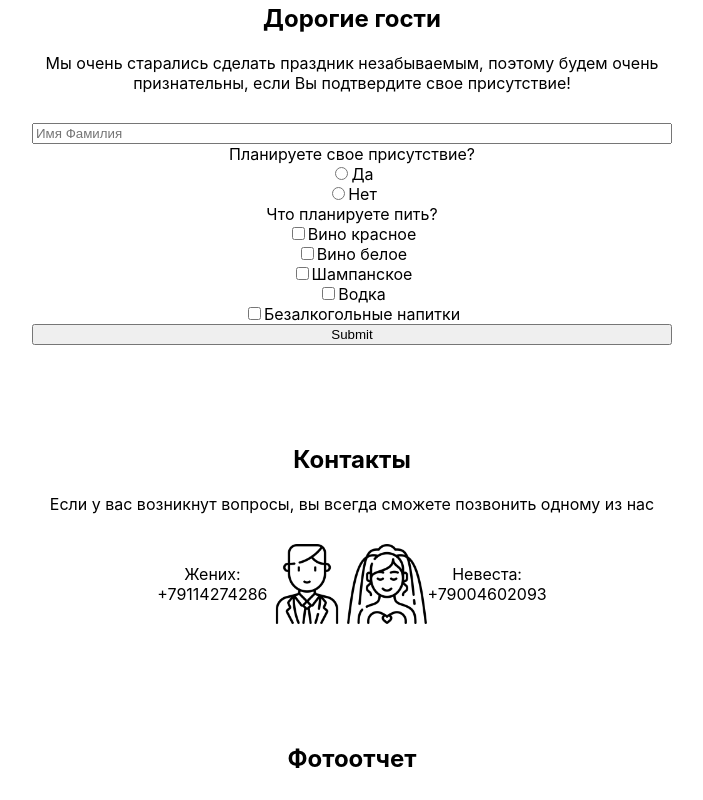
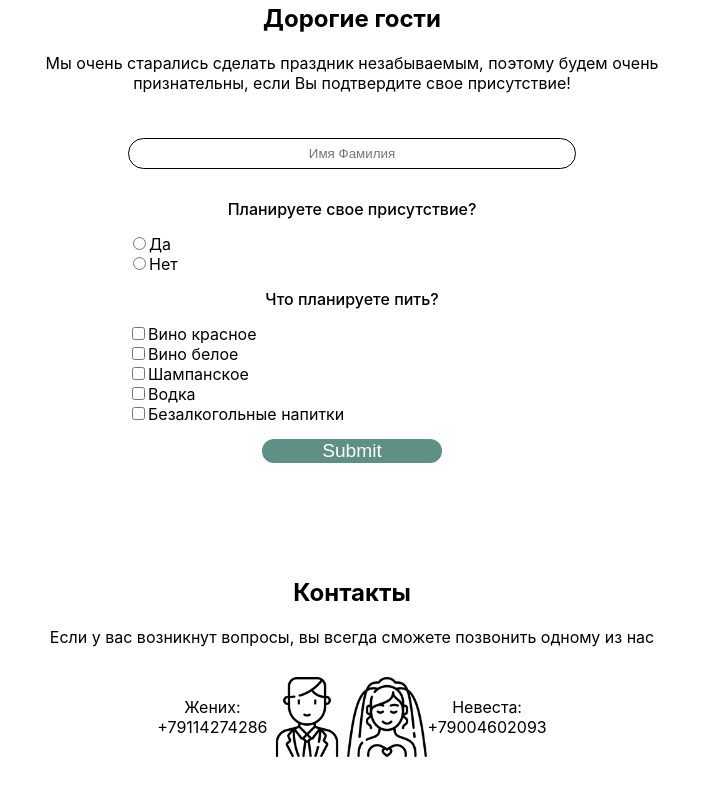
Before and after one commit to SpanDetectea/wedding, a React (Create React App) app: page / in a window 1280 px wide. Shown: the part 3260-4060 px from the top of the page, without its empty margins (288-991 px from the left). Built offline with nearby package versions, Linux system fonts and the light colour scheme.

Commit message:
визуал формы

```diff
--- a/public/index.html
+++ b/public/index.html
@@ -2,22 +2,22 @@
 <html lang="en">
   <head>
     <meta charset="utf-8" />
-    <link rel="icon" href="%PUBLIC_URL%/favicon.ico" />
-    <meta name="viewport" content="width=device-width, initial-scale=1" />
-    <meta name="theme-color" content="#000000" />
-    <meta
+    <!-- <link rel="icon" href="%PUBLIC_URL%/favicon.ico" /> -->
+    <!-- <meta name="viewport" content="width=device-width, initial-scale=1" /> -->
+    <!-- <meta name="theme-color" content="#000000" /> -->
+    <link rel="icon" sizes="16x16" href="%PUBLIC_URL%/dance.png" type="image/x-icon">
+    <!-- <meta
       name="description"
       content="Web site created using create-react-app"
-    />
-    <link rel="apple-touch-icon" href="%PUBLIC_URL%/logo192.png" />
+    /> -->
+    <!-- <link rel="apple-touch-icon" href="%PUBLIC_URL%/logo192.png" /> -->
 
-    <link rel="manifest" href="%PUBLIC_URL%/manifest.json" />
+    <!-- <link rel="manifest" href="%PUBLIC_URL%/manifest.json" /> -->
     <link href="https://fonts.googleapis.com/css2?family=Philosopher:ital,wght@0,400;0,700;1,400;1,700&display=swap" rel="stylesheet">
-    <title>React App</title>
+        <title>Роман & Екатерина</title>
   </head>
   <body>
-    <noscript>You need to enable JavaScript to run this app.</noscript>
+    <!-- <noscript>You need to enable JavaScript to run this app.</noscript> -->
     <div id="root"></div>
-
   </body>
 </html>
--- a/src/components/Invite/Invite.tsx
+++ b/src/components/Invite/Invite.tsx
@@ -5,7 +5,7 @@ const Invite = () => {
     <div className="invite">
       <h2 className="invite__names">Роман & Екатерина</h2>
       <p>22/06/2024</p>
-      <p>
+      <p className="invite__info">
       Мы приглашаем вас разделить с нами радостный день, в который мы станем семьёй!
       Это событие мы хотим отметить в кругу самых близких для нас людей,
       и мы будем очень рады, если вы разделите этот счастливый день с нами.
--- a/src/components/WorkSheet/WorkSheet.scss
+++ b/src/components/WorkSheet/WorkSheet.scss
@@ -2,8 +2,52 @@
     margin: 100px 0;
     text-align: center;
     &__form {
-        margin: 30px 0;
+        // margin: 30px 0;
         display: flex;
         flex-direction: column;
+        width: 70%;
+        margin: 30px auto;
+        &__name {
+            // width: 40%;
+            // font-size: 2em;
+            border-radius: 30px;
+            padding: 7px;
+            // outline: none;
+            border: 1px solid #000;
+            // margin: 0 auto;
+            margin: 15px 0;
+            &::placeholder {
+                text-align: center;
+            }
+        }
+        &__button {
+            margin: 15px 0;
+            width: 40%;
+            align-self: center;
+            background-color: #5e9085;
+            // border: 1px solid #000;
+            border: 0;
+            color: #fff;
+            font-size: 1.2em;
+            border-radius: 30px;
+            &:active {
+                transform: scale(0.95, 0.95);
+            }
+        }
+        &__choice {
+            align-self: self-start;
+            // float: left;
+        }
+        &__heading {
+            margin: 15px 0;
+            font-weight: 500;
+        }
     }
 }
+.answer {
+    text-align: center;
+    margin: 100px 0;
+    color: #5e9085;
+    font-weight: 500;
+    font-size: 2em;
+}
--- a/src/components/WorkSheet/WorkSheet.tsx
+++ b/src/components/WorkSheet/WorkSheet.tsx
@@ -4,7 +4,8 @@ import "./WorkSheet.scss";
 const WorkSheet = () => {
   const [state, handleSubmit] = useForm("xzbngzvy");
   if (state.succeeded) {
-    return <p>Thanks for joining!</p>;
+  // if (1) {
+    return <div className="answer">Благодарим за ваш ответ!</div>;
   }
   return (
     <div className="workSheet">
@@ -14,39 +15,43 @@ const WorkSheet = () => {
         признательны, если Вы подтвердите свое присутствие!
       </div>
       <form onSubmit={handleSubmit} className="workSheet__form">
-        <input id="text" type="text" name="ФИО" placeholder="Имя Фамилия" />
-        {/* <ValidationError prefix="Text" field="text" errors={state.errors} /> */}
-        <label htmlFor="email">Планируете свое присутствие?</label>
-        <div>
+      {/* <form onSubmit={()=>console.log('work')} className="workSheet__form"> */}
+        <input id="text" type="text" name="ФИО" placeholder="Имя Фамилия" className="workSheet__form__name"/>
+        <label className="workSheet__form__heading">Планируете свое присутствие?</label>
+        <div className="workSheet__form__choice">
           <input type="radio" id="yes" name="Присутсвие" value="Да" />
-          <label htmlFor="yes">Да</label>
+          <label htmlFor="yes">Да </label>
         </div>
-        <div>
+        <div className="workSheet__form__choice">
           <input type="radio" id="No" name="Присутсвие" value="Нет" />
           <label htmlFor="No">Нет</label>
         </div>
-        <label htmlFor="email">Что планируете пить?</label>
-        <div>
-            <input type="checkbox" name="Напитки" value="Вино_красное"/>
-            <label htmlFor="drink">Вино красное</label>
+        <label className="workSheet__form__heading">Что планируете пить?</label>
+        <div className="workSheet__form__choice">
+          <input type="checkbox" name="Напитки" value="Вино_красное" />
+          <label htmlFor="drink">Вино красное</label>
         </div>
-        <div>
-            <input type="checkbox" name="Напитки" value="Вино_белое"/>
-            <label htmlFor="drink">Вино белое</label>
+        <div className="workSheet__form__choice">
+          <input type="checkbox" name="Напитки" value="Вино_белое" />
+          <label htmlFor="drink">Вино белое</label>
         </div>
-        <div>
-            <input type="checkbox" name="Напитки" value="Шампанское"/>
-            <label htmlFor="drink">Шампанское</label>
+        <div className="workSheet__form__choice">
+          <input type="checkbox" name="Напитки" value="Шампанское" />
+          <label htmlFor="drink">Шампанское</label>
         </div>
-        <div>
-            <input type="checkbox" name="Напитки" value="Водка"/>
-            <label htmlFor="drink">Водка</label>
+        <div className="workSheet__form__choice">
+          <input type="checkbox" name="Напитки" value="Водка" />
+          <label htmlFor="drink">Водка</label>
         </div>
-        <div>
-            <input type="checkbox" name="Напитки" value="Безалкогольные_напитки"/>
-            <label htmlFor="drink">Безалкогольные напитки</label>
+        <div className="workSheet__form__choice">
+          <input
+            type="checkbox"
+            name="Напитки"
+            value="Безалкогольные_напитки"
+          />
+          <label htmlFor="drink">Безалкогольные напитки</label>
         </div>
-        <button type="submit" disabled={state.submitting}>
+        <button type="submit" disabled={state.submitting} className="workSheet__form__button">
           Submit
         </button>
       </form>
```
Also changed, not shown: public/dance.png (added).
